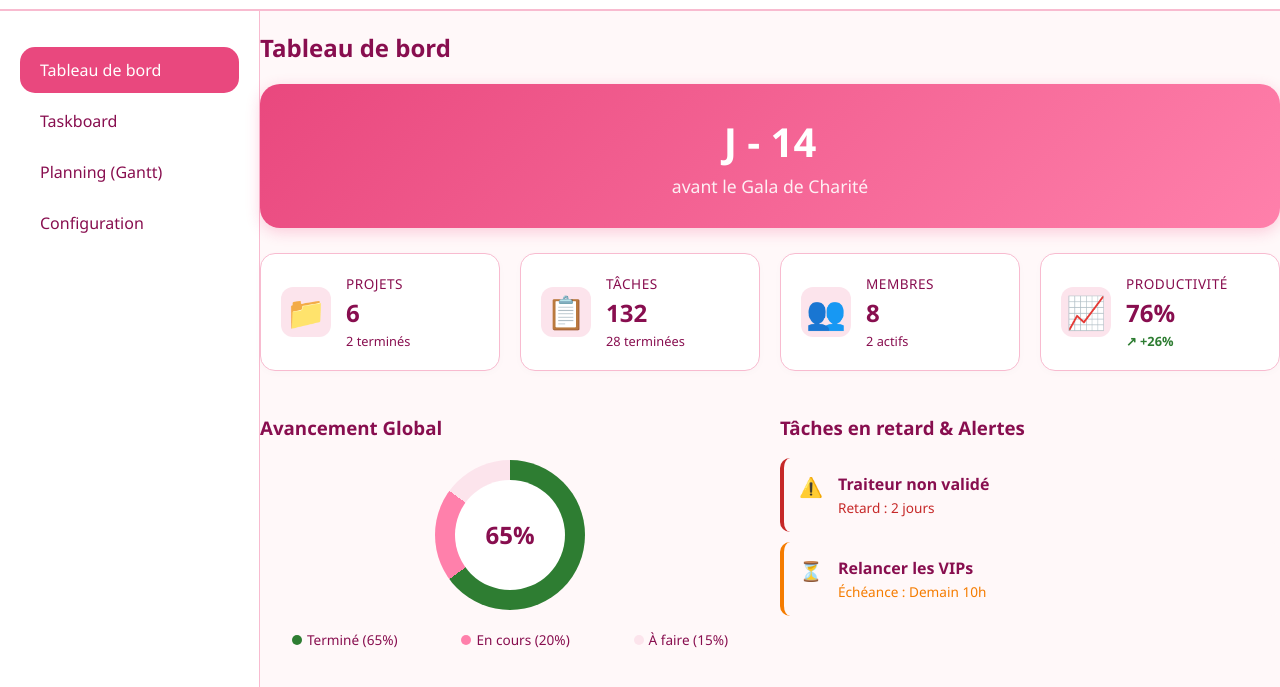
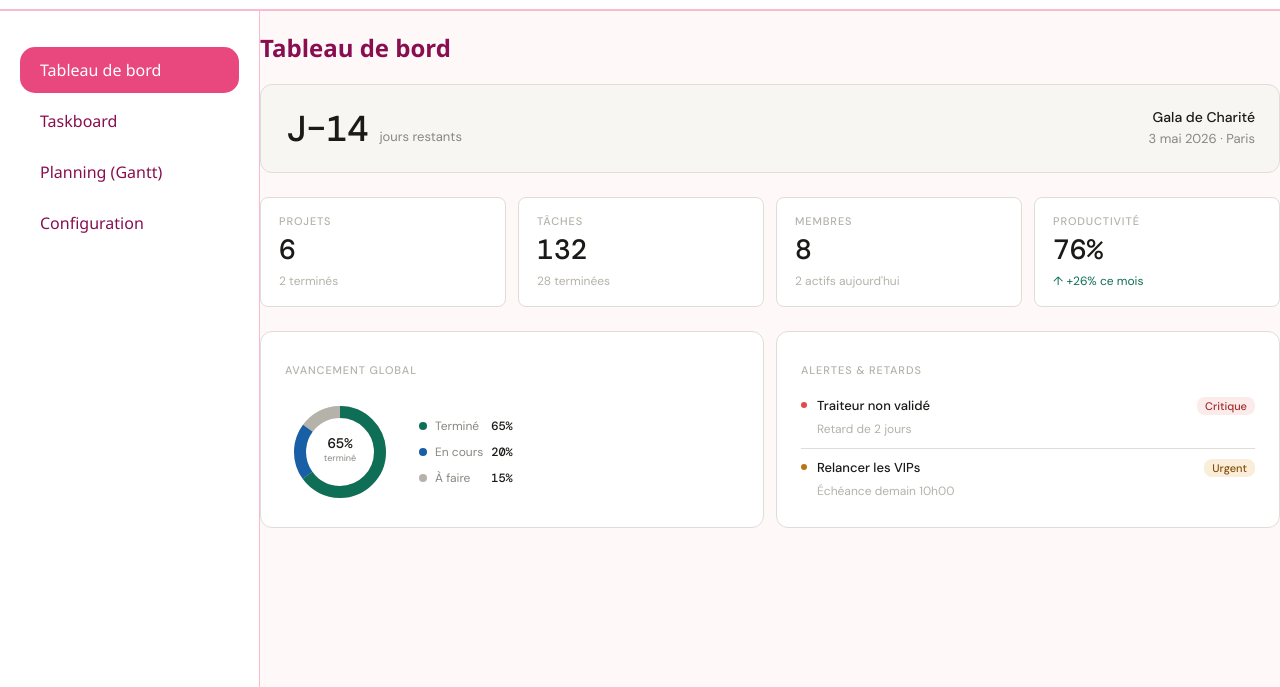
Before and after one commit to EricaRab/Delmacia, a plain HTML site: page index.html in a window 1280 px wide. Shown: the part 61-748 px from the top of the page. Drawn offline with nearby package versions, Linux system fonts and the light colour scheme.

Commit message:
dashboard nouveau

```diff
--- a/index.html
+++ b/index.html
@@ -3,7 +3,11 @@
 <head>
     <meta charset="UTF-8">
     <title>DEMACIA - Coordination Événementielle</title>
+
     <link rel="stylesheet" href="style.css">
+
+    <link rel="preconnect" href="https://fonts.googleapis.com">
+    <link href="https://fonts.googleapis.com/css2?family=DM+Sans:wght@300;400;500&family=DM+Mono:wght@400;500&display=swap" rel="stylesheet">
 </head>
 <body>
 
@@ -45,88 +49,107 @@
                 <div class="dashboard-container">
 
                     <div class="countdown-banner">
-    <div class="countdown-text">
-        <h2>J - 14</h2>
-        <p>avant le Gala de Charité</p>
+                        <div class="banner-left">
+                            <span class="banner-count">J–14</span>
+                            <span class="banner-label">jours restants</span>
+                        </div>
+                        <div class="banner-event">
+                            <strong>Gala de Charité</strong>
+                            3 mai 2026 · Paris
                         </div>
                     </div>
 
                     <div class="kpi-grid">
                         <div class="kpi-card">
-        <div class="kpi-icon">📁</div>
-        <div class="kpi-data">
-            <span class="kpi-title">Projets</span>
+                            <span class="kpi-label">Projets</span>
                             <strong class="kpi-number">6</strong>
                             <span class="kpi-sub">2 terminés</span>
                         </div>
-    </div>
-
                         <div class="kpi-card">
-        <div class="kpi-icon">📋</div>
-        <div class="kpi-data">
-            <span class="kpi-title">Tâches</span>
+                            <span class="kpi-label">Tâches</span>
                             <strong class="kpi-number">132</strong>
                             <span class="kpi-sub">28 terminées</span>
                         </div>
+                        <div class="kpi-card">
+                            <span class="kpi-label">Membres</span>
+                            <strong class="kpi-number">8</strong>
+                            <span class="kpi-sub">2 actifs aujourd'hui</span>
                         </div>
-
                         <div class="kpi-card">
-        <div class="kpi-icon">👥</div>
-        <div class="kpi-data">
-            <span class="kpi-title">Membres</span>
-            <strong class="kpi-number">8</strong>
-            <span class="kpi-sub">2 actifs</span>
-        </div>
-    </div>
-
-    <div class="kpi-card">
-        <div class="kpi-icon">📈</div>
-        <div class="kpi-data">
-            <span class="kpi-title">Productivité</span>
+                            <span class="kpi-label">Productivité</span>
                             <strong class="kpi-number">76%</strong>
-            <span class="kpi-sub positive">↗ +26%</span>
-        </div>
+                            <span class="kpi-sub positive">↑ +26% ce mois</span>
                         </div>
                     </div>
 
                     <div class="dashboard-bottom">
 
                         <div class="card chart-card">
-        <h3>Avancement Global</h3>
-        <div class="donut-container">
-            <div class="donut-chart">
-                <div class="donut-hole">
-                    <span>65%</span>
+                            <h3>Avancement global</h3>
+                            <div class="donut-wrap">
+                                <svg width="110" height="110" viewBox="0 0 110 110">
+                                    <circle cx="55" cy="55" r="40" fill="none" stroke="#e0ddd6" stroke-width="12"/>
+                                    <circle cx="55" cy="55" r="40" fill="none" stroke="#b4b2a9" stroke-width="12"
+                                        stroke-dasharray="37.7 251.3"
+                                        stroke-dashoffset="-213.6"
+                                        stroke-linecap="butt"
+                                        transform="rotate(-90 55 55)"/>
+                                    <circle cx="55" cy="55" r="40" fill="none" stroke="#185FA5" stroke-width="12"
+                                        stroke-dasharray="50.3 251.3"
+                                        stroke-dashoffset="-163.3"
+                                        stroke-linecap="butt"
+                                        transform="rotate(-90 55 55)"/>
+                                    <circle cx="55" cy="55" r="40" fill="none" stroke="#0F6E56" stroke-width="12"
+                                        stroke-dasharray="163.3 251.3"
+                                        stroke-dashoffset="0"
+                                        stroke-linecap="butt"
+                                        transform="rotate(-90 55 55)"/>
+                                    <text x="55" y="51" text-anchor="middle" font-family="'DM Mono',monospace" font-size="14" font-weight="500" fill="#1a1a18">65%</text>
+                                    <text x="55" y="64" text-anchor="middle" font-family="'DM Sans',sans-serif" font-size="9" fill="#888780">terminé</text>
+                                </svg>
+                                <div class="donut-legend">
+                                    <div class="legend-row">
+                                        <span class="legend-dot done"></span>
+                                        <span class="legend-name">Terminé</span>
+                                        <span class="legend-pct">65%</span>
+                                    </div>
+                                    <div class="legend-row">
+                                        <span class="legend-dot active"></span>
+                                        <span class="legend-name">En cours</span>
+                                        <span class="legend-pct">20%</span>
+                                    </div>
+                                    <div class="legend-row">
+                                        <span class="legend-dot todo"></span>
+                                        <span class="legend-name">À faire</span>
+                                        <span class="legend-pct">15%</span>
                                     </div>
                                 </div>
-        </div>
-        <div class="chart-legend">
-            <span class="legend-item"><span class="dot done"></span>Terminé (65%)</span>
-            <span class="legend-item"><span class="dot progress"></span>En cours (20%)</span>
-            <span class="legend-item"><span class="dot todo"></span>À faire (15%)</span>
                             </div>
                         </div>
 
                         <div class="card alerts-card">
-        <h3>Tâches en retard & Alertes</h3>
+                            <h3>Alertes & retards</h3>
                             <ul class="alert-list">
-            <li class="alert-item critical">
-                <span class="alert-icon">⚠️</span>
-                <div class="alert-content">
+                                <li class="alert-item">
+                                    <div class="alert-dot critical"></div>
+                                    <div class="alert-body">
                                         <strong>Traiteur non validé</strong>
-                    <span>Retard : 2 jours</span>
+                                        <span>Retard de 2 jours</span>
                                     </div>
+                                    <span class="alert-badge badge-crit">Critique</span>
                                 </li>
-            <li class="alert-item warning">
-                <span class="alert-icon">⏳</span>
-                <div class="alert-content">
+                                <li class="alert-item">
+                                    <div class="alert-dot warning"></div>
+                                    <div class="alert-body">
                                         <strong>Relancer les VIPs</strong>
-                    <span>Échéance : Demain 10h</span>
+                                        <span>Échéance demain 10h00</span>
                                     </div>
+                                    <span class="alert-badge badge-warn">Urgent</span>
                                 </li>
                             </ul>
                         </div>
 
+                    </div>
                 </div>
             </section>
         </main>
--- a/style.css
+++ b/style.css
@@ -80,138 +80,180 @@ body {
 }
 
 /* --- Dashboard & Cartes --- */
-/* --- NOUVEAU DASHBOARD --- */
+/* ── Dashboard overrides ── */
 
-.dashboard-container {
-    display: flex;
-    flex-direction: column;
-    gap: 25px;
+.dashboard-container * {
+    box-sizing: border-box;
 }
 
-/* 1. Compte à rebours */
 .countdown-banner {
-    background: linear-gradient(135deg, var(--primary-color), var(--accent-color));
-    border-radius: 20px;
-    padding: 30px;
-    color: white;
-    text-align: center;
-    box-shadow: 0 4px 15px rgba(233, 30, 99, 0.2);
+    border: 0.5px solid #e0ddd6;
+    border-radius: 12px;
+    padding: 1.25rem 1.5rem;
+    display: flex;
+    align-items: center;
+    justify-content: space-between;
+    margin-bottom: 1.5rem;
+    background: #f7f6f3;
 }
 
-.countdown-banner h2 {
-    font-size: 2.5rem;
-    margin: 0;
-    font-family: 'Dancing Script', var(--font-main);
+.countdown-banner .banner-left {
+    display: flex;
+    align-items: baseline;
+    gap: 0.75rem;
 }
 
-.countdown-banner p {
-    margin: 5px 0 0 0;
-    font-size: 1.1rem;
-    opacity: 0.9;
+.countdown-banner .banner-count {
+    font-family: 'DM Mono', monospace;
+    font-size: 2.25rem;
+    font-weight: 500;
+    letter-spacing: -1px;
+    color: #1a1a18;
 }
 
-/* 2. Les 4 Carrés (KPI) */
+.countdown-banner .banner-label {
+    font-size: 13px;
+    color: #888780;
+    font-weight: 400;
+    font-family: 'DM Sans', sans-serif;
+}
+
+.countdown-banner .banner-event {
+    font-size: 13px;
+    color: #888780;
+    text-align: right;
+    line-height: 1.4;
+    font-family: 'DM Sans', sans-serif;
+}
+
+.countdown-banner .banner-event strong {
+    display: block;
+    font-size: 14px;
+    font-weight: 500;
+    color: #1a1a18;
+    margin-bottom: 2px;
+}
+
 .kpi-grid {
     display: grid;
     grid-template-columns: repeat(4, 1fr);
-    gap: 20px;
+    gap: 12px;
+    margin-bottom: 1.5rem;
 }
 
 .kpi-card {
-    background-color: var(--bg-card);
-    border: 1px solid var(--border);
-    border-radius: 15px;
-    padding: 20px;
-    display: flex;
-    align-items: center;
-    gap: 15px;
-    box-shadow: 0 2px 8px rgba(0,0,0,0.02);
+    background: #fff;
+    border: 0.5px solid #e0ddd6;
+    border-radius: 8px;
+    padding: 1rem 1.125rem;
 }
 
-.kpi-icon {
-    font-size: 2rem;
-    background-color: var(--secondary-color);
-    width: 50px;
-    height: 50px;
-    display: flex;
-    justify-content: center;
-    align-items: center;
-    border-radius: 12px;
+.kpi-card .kpi-label {
+    display: block;
+    font-size: 11px;
+    text-transform: uppercase;
+    letter-spacing: 0.08em;
+    color: #b4b2a9;
+    font-weight: 500;
+    margin-bottom: 8px;
+    font-family: 'DM Sans', sans-serif;
 }
 
-.kpi-data {
-    display: flex;
-    flex-direction: column;
+.kpi-card .kpi-number {
+    display: block;
+    font-family: 'DM Mono', monospace;
+    font-size: 1.75rem;
+    font-weight: 500;
+    line-height: 1;
+    color: #1a1a18;
+    margin-bottom: 4px;
 }
 
-.kpi-title { font-size: 0.85rem; color: var(--text-muted); text-transform: uppercase; letter-spacing: 0.5px;}
-.kpi-number { font-size: 1.5rem; color: var(--text-main); margin: 3px 0; }
-.kpi-sub { font-size: 0.8rem; color: var(--text-muted); }
-.kpi-sub.positive { color: var(--success); font-weight: bold; }
+.kpi-card .kpi-sub {
+    font-size: 12px;
+    color: #b4b2a9;
+    font-family: 'DM Sans', sans-serif;
+}
 
-/* 3. Bas du Dashboard (Graphique et Alertes) */
+.kpi-card .kpi-sub.positive {
+    color: #0F6E56;
+}
+
 .dashboard-bottom {
     display: grid;
     grid-template-columns: 1fr 1fr;
-    gap: 20px;
+    gap: 12px;
 }
 
-/* Le Donut Chart en full CSS (dégradé conique) */
-.donut-container {
-    display: flex;
-    justify-content: center;
-    margin: 20px 0;
+.chart-card,
+.alerts-card {
+    background: #fff;
+    border: 0.5px solid #e0ddd6;
+    border-radius: 12px;
+    padding: 1.25rem 1.5rem;
 }
 
-.donut-chart {
-    width: 150px;
-    height: 150px;
-    border-radius: 50%;
-    /* Ici on utilise tes variables pour créer le graphique : 65% vert, 20% rose vif, 15% rose pâle */
-    background: conic-gradient(
-        var(--success) 0% 65%,
-        var(--accent-color) 65% 85%,
-        var(--secondary-color) 85% 100%
-    );
-    display: flex;
-    justify-content: center;
-    align-items: center;
+.chart-card h3,
+.alerts-card h3 {
+    font-size: 11px;
+    text-transform: uppercase;
+    letter-spacing: 0.08em;
+    color: #b4b2a9;
+    font-weight: 500;
+    margin-bottom: 1.25rem;
+    font-family: 'DM Sans', sans-serif;
 }
 
-.donut-hole {
-    width: 110px;
-    height: 110px;
-    background-color: white;
-    border-radius: 50%;
+/* Donut chart */
+.donut-wrap {
     display: flex;
-    justify-content: center;
     align-items: center;
+    gap: 1.5rem;
+    margin-top: 0.5rem;
 }
 
-.donut-hole span {
-    font-size: 1.5rem;
-    font-weight: bold;
-    color: var(--text-main);
+.donut-wrap svg {
+    flex-shrink: 0;
 }
 
-.chart-legend {
+.donut-legend {
     display: flex;
-    justify-content: space-around;
-    font-size: 0.85rem;
+    flex-direction: column;
+    gap: 10px;
 }
 
-.dot {
-    display: inline-block;
-    width: 10px;
-    height: 10px;
+.legend-row {
+    display: flex;
+    align-items: center;
+    gap: 8px;
+    font-family: 'DM Sans', sans-serif;
+}
+
+.legend-dot {
+    width: 8px;
+    height: 8px;
     border-radius: 50%;
-    margin-right: 5px;
+    flex-shrink: 0;
 }
-.dot.done { background-color: var(--success); }
-.dot.progress { background-color: var(--accent-color); }
-.dot.todo { background-color: var(--secondary-color); }
 
-/* Alertes */
+.legend-dot.done { background: #0F6E56; }
+.legend-dot.active { background: #185FA5; }
+.legend-dot.todo { background: #b4b2a9; }
+
+.legend-name {
+    font-size: 12px;
+    color: #888780;
+    flex: 1;
+}
+
+.legend-pct {
+    font-family: 'DM Mono', monospace;
+    font-size: 12px;
+    color: #1a1a18;
+    font-weight: 500;
+}
+
+/* Alerts */
 .alert-list {
     list-style: none;
     padding: 0;
@@ -220,19 +262,60 @@ body {
 
 .alert-item {
     display: flex;
-    gap: 15px;
-    padding: 15px;
-    border-radius: 10px;
-    margin-bottom: 10px;
-    background-color: var(--bg-app);
-    border-left: 4px solid transparent;
+    align-items: flex-start;
+    gap: 10px;
+    padding: 10px 0;
+    border-bottom: 0.5px solid #e0ddd6;
 }
 
-.alert-item.critical { border-left-color: var(--danger); }
-.alert-item.warning { border-left-color: var(--warning); }
+.alert-item:first-child { padding-top: 0; }
+.alert-item:last-child {
+    border-bottom: none;
+    padding-bottom: 0;
+}
 
-.alert-icon { font-size: 1.2rem; }
-.alert-content { display: flex; flex-direction: column; }
-.alert-content strong { color: var(--text-main); }
-.alert-content span { font-size: 0.85rem; color: var(--danger); margin-top: 3px; }
-.alert-item.warning .alert-content span { color: var(--warning); }
+.alert-dot {
+    width: 6px;
+    height: 6px;
+    border-radius: 50%;
+    flex-shrink: 0;
+    margin-top: 5px;
+}
+
+.alert-dot.critical { background: #E24B4A; }
+.alert-dot.warning { background: #BA7517; }
+
+.alert-body strong {
+    display: block;
+    font-size: 13px;
+    font-weight: 500;
+    color: #1a1a18;
+    margin-bottom: 2px;
+    font-family: 'DM Sans', sans-serif;
+}
+
+.alert-body span {
+    font-size: 12px;
+    color: #b4b2a9;
+    font-family: 'DM Sans', sans-serif;
+}
+
+.alert-badge {
+    margin-left: auto;
+    font-size: 11px;
+    font-weight: 500;
+    padding: 2px 8px;
+    border-radius: 8px;
+    flex-shrink: 0;
+    font-family: 'DM Sans', sans-serif;
+}
+
+.badge-crit {
+    background: #FCEBEB;
+    color: #A32D2D;
+}
+
+.badge-warn {
+    background: #FAEEDA;
+    color: #854F0B;
+}
```
Lines whose indentation alone changed are shown as unchanged.
